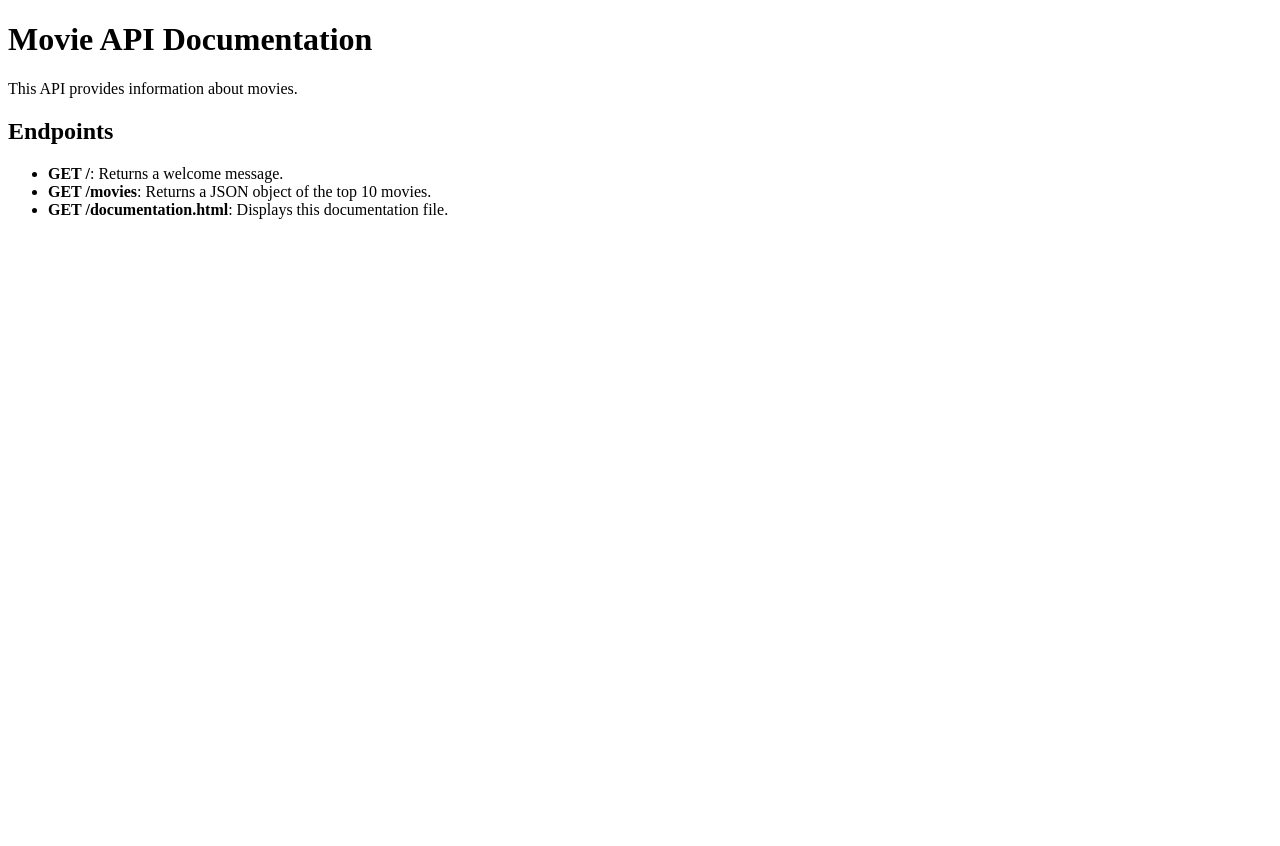
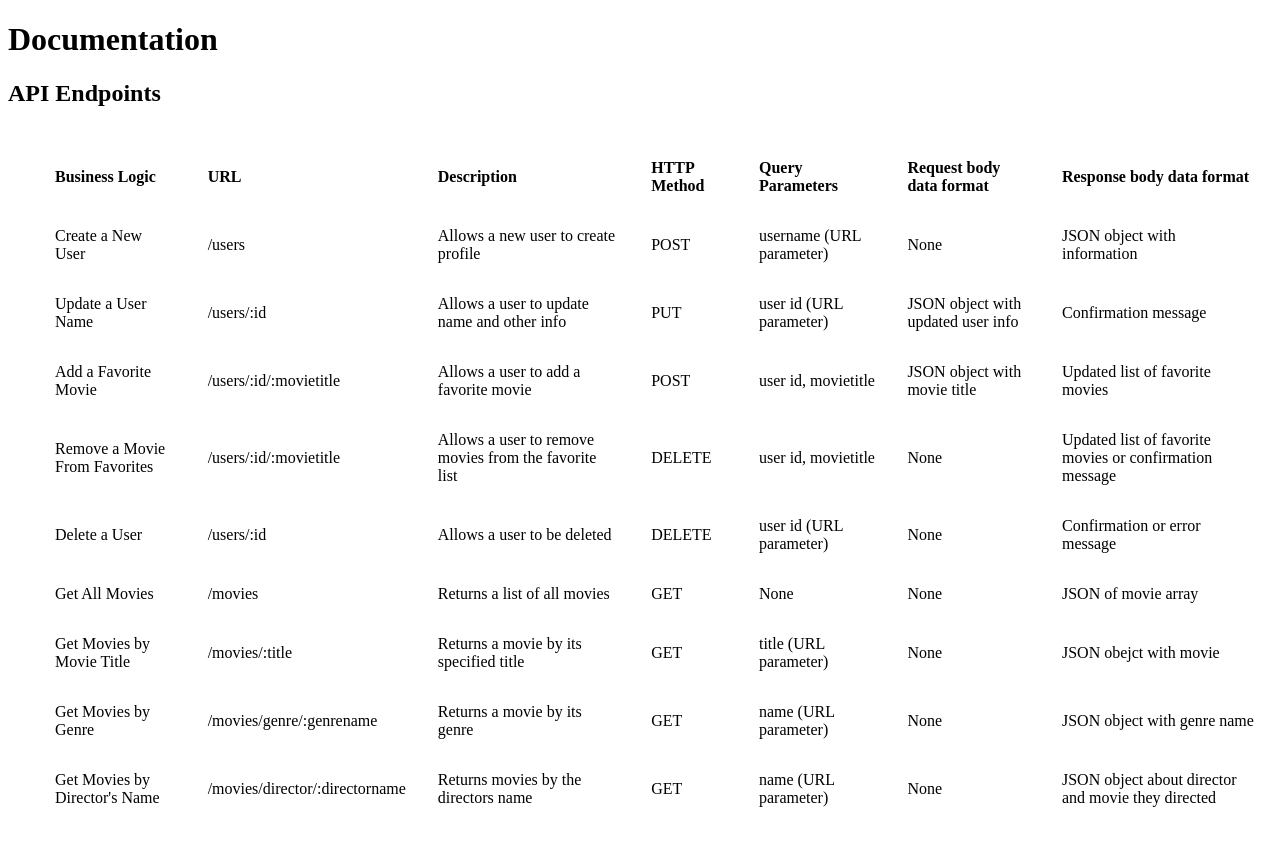
Before and after one commit to PinkyThomasIG/MyFlix, a website: page Public/documentation.html in a window 1280 px wide. Before the commit the page ends 800 px from the top, so only its background shows below. Drawn offline with Linux system fonts and the light colour scheme.

Commit message:
Added documentation for each of endpoints

```diff
--- a/Public/documentation.html
+++ b/Public/documentation.html
@@ -3,22 +3,128 @@
   <head>
     <meta charset="UTF-8" />
     <meta name="viewport" content="width=device-width, initial-scale=1.0" />
-    <title>API Documentation</title>
+    <title>My Flix API</title>
+    <style>
+      table {
+        width: 100%;
+        margin: 15px;
+      }
+      table,
+      th,
+      td {
+        border: 2px;
+        padding: 15px;
+        text-align: left;
+      }
+    </style>
   </head>
   <body>
-    <h1>Movie API Documentation</h1>
-    <p>This API provides information about movies.</p>
-    <h2>Endpoints</h2>
-    <ul>
-      <li><strong>GET /</strong>: Returns a welcome message.</li>
-      <li>
-        <strong>GET /movies</strong>: Returns a JSON object of the top 10
-        movies.
-      </li>
-      <li>
-        <strong>GET /documentation.html</strong>: Displays this documentation
-        file.
-      </li>
-    </ul>
+    <h1>Documentation</h1>
+    <h2>API Endpoints</h2>
+    <table>
+      <thead>
+        <tr>
+          <th>Business Logic</th>
+          <th>URL</th>
+          <th>Description</th>
+          <th>HTTP Method</th>
+          <th>Query Parameters</th>
+          <th>Request body data format</th>
+          <th>Response body data format</th>
+        </tr>
+      </thead>
+      <tbody>
+        <!--Create a new user-->
+        <tr>
+          <td>Create a New User</td>
+          <td>/users</td>
+          <td>Allows a new user to create profile</td>
+          <td>POST</td>
+          <td>username (URL parameter)</td>
+          <td>None</td>
+          <td>JSON object with information</td>
+        </tr>
+        <!--Update user name-->
+        <tr>
+          <td>Update a User Name</td>
+          <td>/users/:id</td>
+          <td>Allows a user to update name and other info</td>
+          <td>PUT</td>
+          <td>user id (URL parameter)</td>
+          <td>JSON object with updated user info</td>
+          <td>Confirmation message</td>
+        </tr>
+        <!--Add movie to favorites-->
+        <tr>
+          <td>Add a Favorite Movie</td>
+          <td>/users/:id/:movietitle</td>
+          <td>Allows a user to add a favorite movie</td>
+          <td>POST</td>
+          <td>user id, movietitle</td>
+          <td>JSON object with movie title</td>
+          <td>Updated list of favorite movies</td>
+        </tr>
+        <!--Delete a user's favorite movie-->
+        <tr>
+          <td>Remove a Movie From Favorites</td>
+          <td>/users/:id/:movietitle</td>
+          <td>Allows a user to remove movies from the favorite list</td>
+          <td>DELETE</td>
+          <td>user id, movietitle</td>
+          <td>None</td>
+          <td>Updated list of favorite movies or confirmation message</td>
+        </tr>
+        <!--Deregister a user-->
+        <tr>
+          <td>Delete a User</td>
+          <td>/users/:id</td>
+          <td>Allows a user to be deleted</td>
+          <td>DELETE</td>
+          <td>user id (URL parameter)</td>
+          <td>None</td>
+          <td>Confirmation or error message</td>
+        </tr>
+        <!--Get all movies-->
+        <tr>
+          <td>Get All Movies</td>
+          <td>/movies</td>
+          <td>Returns a list of all movies</td>
+          <td>GET</td>
+          <td>None</td>
+          <td>None</td>
+          <td>JSON of movie array</td>
+        </tr>
+        <!--Get movie by title--->
+        <tr>
+          <td>Get Movies by Movie Title</td>
+          <td>/movies/:title</td>
+          <td>Returns a movie by its specified title</td>
+          <td>GET</td>
+          <td>title (URL parameter)</td>
+          <td>None</td>
+          <td>JSON obejct with movie</td>
+        </tr>
+        <!--Get movie by genre-->
+        <tr>
+          <td>Get Movies by Genre</td>
+          <td>/movies/genre/:genrename</td>
+          <td>Returns a movie by its genre</td>
+          <td>GET</td>
+          <td>name (URL parameter)</td>
+          <td>None</td>
+          <td>JSON object with genre name</td>
+        </tr>
+        <!--Get movie by director name-->
+        <tr>
+          <td>Get Movies by Director's Name</td>
+          <td>/movies/director/:directorname</td>
+          <td>Returns movies by the directors name</td>
+          <td>GET</td>
+          <td>name (URL parameter)</td>
+          <td>None</td>
+          <td>JSON object about director and movie they directed</td>
+        </tr>
+      </tbody>
+    </table>
   </body>
 </html>
```
